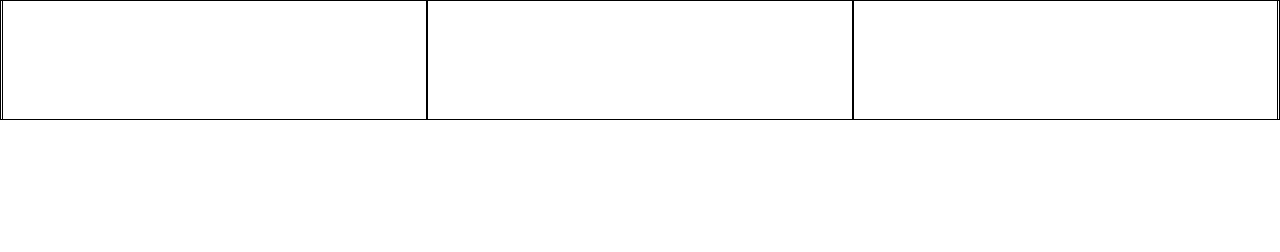
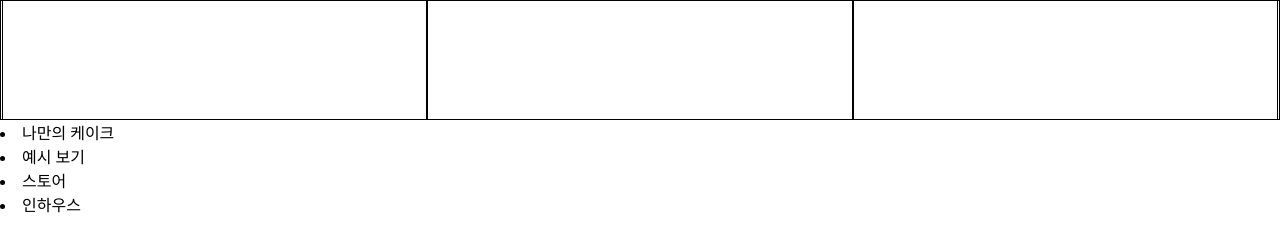
Before and after one commit to KWLGUS0318/ATOMY, a plain HTML site: page index.html in a window 1280 px wide. Drawn offline with Linux system fonts and the light colour scheme.

Commit message:
컵케익으로 수정

```diff
--- a/index.html
+++ b/index.html
@@ -14,6 +14,21 @@
       <div></div>
       <div></div>
     </header>
+
+
+    <div>
+      <nav>
+        <li>나만의 케이크</li>
+        <li>예시 보기</li>
+        <li>스토어</li>
+        <li>인하우스</li>
+      </nav>
+    </div>
+
+    <div class="cake-img">
+
+
+    </div>
   </div>
 </body>
 <script src="./js/index.js"></script>
```
Also changed, not shown: html/market.html (+1 -1 lines).
